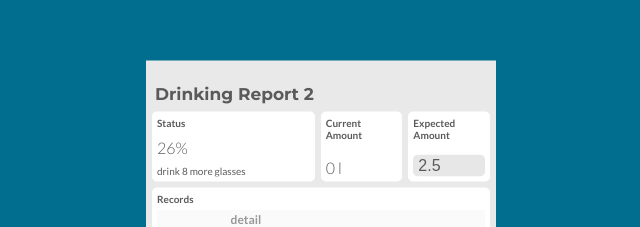
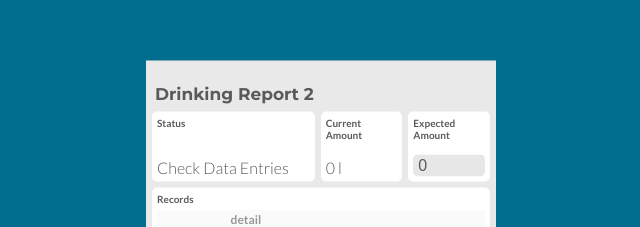
Before and after one commit to lastrebel/DrinkReport_SinglePage_ReactApp, a React (Create React App) app: page / in a window 1280 px wide. Shown: the part 148-375 px from the top of the page, without its empty margins (319-959 px from the left). Built offline with nearby package versions, Linux system fonts and the light colour scheme.

Commit message:
PART 3 - status shows Status in percentage, errors like Infinity or NaN result into showwing message

```diff
--- a/src/components/PanelStatus.js
+++ b/src/components/PanelStatus.js
@@ -1,12 +1,36 @@
 import React, { useState } from 'react'
 
-function PanelStatus({ dataFromParent }) {
+function PanelStatus({ dataFromParent, handleChange }) {
+    //const [requested, setRequested] = useState();
+    const [requiredAmount, setRequiredAmount] = useState(0);
+    var status = Math.round((dataFromParent / requiredAmount) * 100)
+    var displayStatus
+    isNaN(status) || !Number.isFinite(status) ? displayStatus = 'Check Data Entries' : displayStatus = status + ' %'
+    function handleChange(e) {
+        e.preventDefault();
+        console.log('value changed ' + requiredAmount);
+        setRequiredAmount(e.target.value)
+        // getStatus()
+    }
+
+    // function getStatus() {
+    //     // const status = (dataFromParent / requiredAmount) * 100
+    //     return console.log(
+    //         '\nrequiredAmount type je ' + typeof (requiredAmount) +
+    //         '\nrequiredAmount je ' + requiredAmount +
+    //         '\ndataFromParent type je ' + typeof (dataFromParent) +
+    //         '\ndataFromParent je ' + dataFromParent +
+    //         '\nstatus type je ' + typeof (status) +
+    //         '\nstatus je ' + status)
+    // }
+
+
     return (
         <div class="panel1">
             <div class="grow">
                 <div class="title">Status</div>
-                <div class="value">26% </div>
-                <div class="verbal">drink 8 more glasses</div>
+                <div class="value">{displayStatus}</div>
+                {/* <div class="verbal">drink 8 more glasses</div> */}
             </div>
             <div class="">
                 <div class="title">Current Amount</div>
@@ -14,7 +38,7 @@ function PanelStatus({ dataFromParent }) {
             </div>
             <div class="">
                 <div class="title">Expected Amount</div>
-                <div class="value"><input value="2.5" placeholder="Enter value" /></div>
+                <div class="value"><input placeholder="Enter value" value={requiredAmount} onChange={handleChange} /></div>
             </div>
         </div>
     )
```
